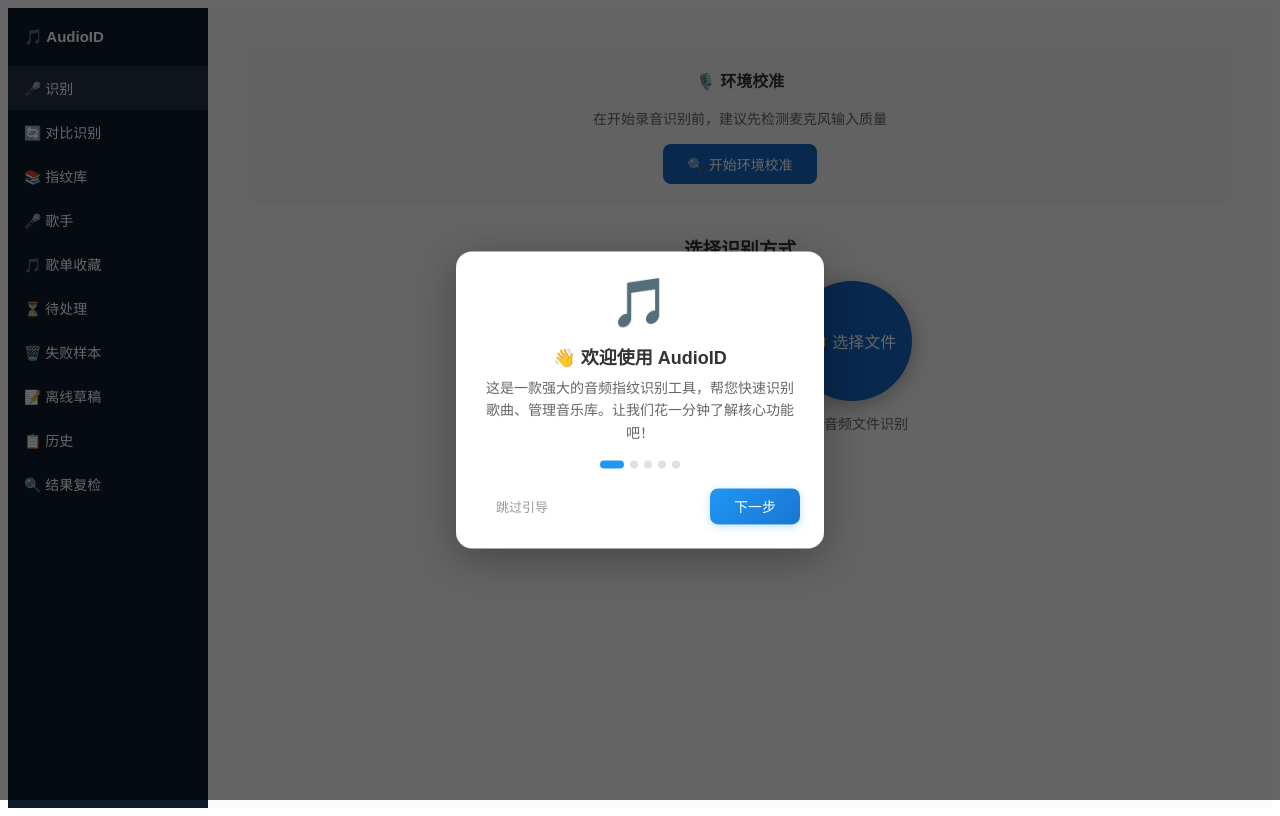
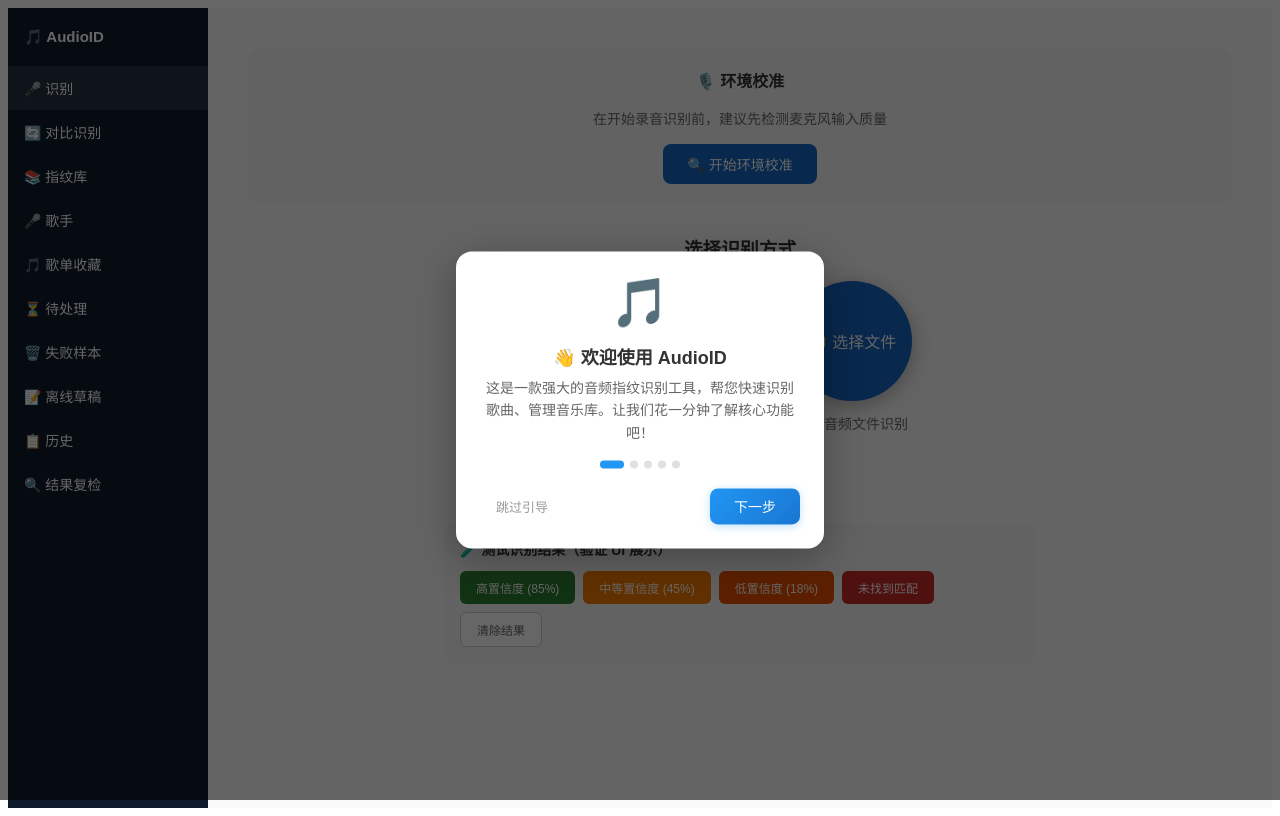
Before and after one commit to yuenlai/solo-6600007, a React (Vite) app in the folder frontend/: page / in a window 1280 px wide. Built offline with nearby package versions, Linux system fonts and the light colour scheme.

Commit message:
.1835502840582874:c2e8976d5afdfc0dbd6df8c02f9ad74d_6a255bf1af95f8dc50970a2f.6a255e94af95f8dc50970b53.6a255e9476ed2f5f9c1c1e14:Trae CN.T(2026/6/7 20:05:40)

```diff
--- a/frontend/src/App.tsx
+++ b/frontend/src/App.tsx
@@ -152,6 +152,7 @@
   const [tab, setTab] = useState<'recognize' | 'compare' | 'library' | 'artists' | 'queue' | 'history' | 'failed' | 'playlists' | 'drafts' | 'review'>('recognize');
   const {
     recognizeResult,
+    setRecognizeResult,
     currentSongId,
     setCurrentSongId,
     pendingSongs,
@@ -279,6 +280,72 @@
             {tab === 'recognize' && (
               <div>
                 <Recorder />
+
+                <div style={{ maxWidth: '560px', margin: '20px auto', padding: '16px', background: '#f5f5f5', borderRadius: '12px' }}>
+                  <h4 style={{ margin: '0 0 12px', fontSize: '14px', color: '#333' }}>🧪 测试识别结果（验证 UI 展示）</h4>
+                  <div style={{ display: 'flex', gap: '8px', flexWrap: 'wrap' }}>
+                    <button
+                      onClick={() => setRecognizeResult({
+                        match_found: true,
+                        song: { id: 'test-1', title: '测试歌曲 - 高置信度', artist: '测试艺术家', duration_sec: 180 },
+                        confidence: 0.85,
+                        processing_time_ms: 120,
+                        similar_songs: [
+                          { id: 'sim-1', title: '相似歌曲1', artist: '艺术家A', duration_sec: 200, similarity_score: 0.72, reason: '旋律相似' },
+                          { id: 'sim-2', title: '相似歌曲2', artist: '艺术家B', duration_sec: 195, similarity_score: 0.65, reason: '节奏相似' }
+                        ]
+                      })}
+                      style={{ padding: '8px 16px', fontSize: '12px', borderRadius: '6px', border: 'none', background: '#2e7d32', color: '#fff', cursor: 'pointer' }}
+                    >
+                      高置信度 (85%)
+                    </button>
+                    <button
+                      onClick={() => setRecognizeResult({
+                        match_found: true,
+                        song: { id: 'test-2', title: '测试歌曲 - 中等置信度', artist: '测试艺术家', duration_sec: 210 },
+                        confidence: 0.45,
+                        processing_time_ms: 150,
+                        similar_songs: [
+                          { id: 'sim-3', title: '相似歌曲3', artist: '艺术家C', duration_sec: 188, similarity_score: 0.55, reason: '同流派' }
+                        ]
+                      })}
+                      style={{ padding: '8px 16px', fontSize: '12px', borderRadius: '6px', border: 'none', background: '#f57c00', color: '#fff', cursor: 'pointer' }}
+                    >
+                      中等置信度 (45%)
+                    </button>
+                    <button
+                      onClick={() => setRecognizeResult({
+                        match_found: true,
+                        song: { id: 'test-3', title: '测试歌曲 - 低置信度', artist: '未知艺术家', duration_sec: 160 },
+                        confidence: 0.18,
+                        processing_time_ms: 200,
+                        similar_songs: []
+                      })}
+                      style={{ padding: '8px 16px', fontSize: '12px', borderRadius: '6px', border: 'none', background: '#e65100', color: '#fff', cursor: 'pointer' }}
+                    >
+                      低置信度 (18%)
+                    </button>
+                    <button
+                      onClick={() => setRecognizeResult({
+                        match_found: false,
+                        song: null,
+                        confidence: 0,
+                        processing_time_ms: 180,
+                        similar_songs: []
+                      })}
+                      style={{ padding: '8px 16px', fontSize: '12px', borderRadius: '6px', border: 'none', background: '#c62828', color: '#fff', cursor: 'pointer' }}
+                    >
+                      未找到匹配
+                    </button>
+                    <button
+                      onClick={() => setRecognizeResult(null)}
+                      style={{ padding: '8px 16px', fontSize: '12px', borderRadius: '6px', border: '1px solid #ccc', background: '#fff', color: '#666', cursor: 'pointer' }}
+                    >
+                      清除结果
+                    </button>
+                  </div>
+                </div>
+
                 {recognizeResult && (
                   <div style={{ maxWidth: '560px', margin: '0 auto' }}>
                     {(() => {
```
